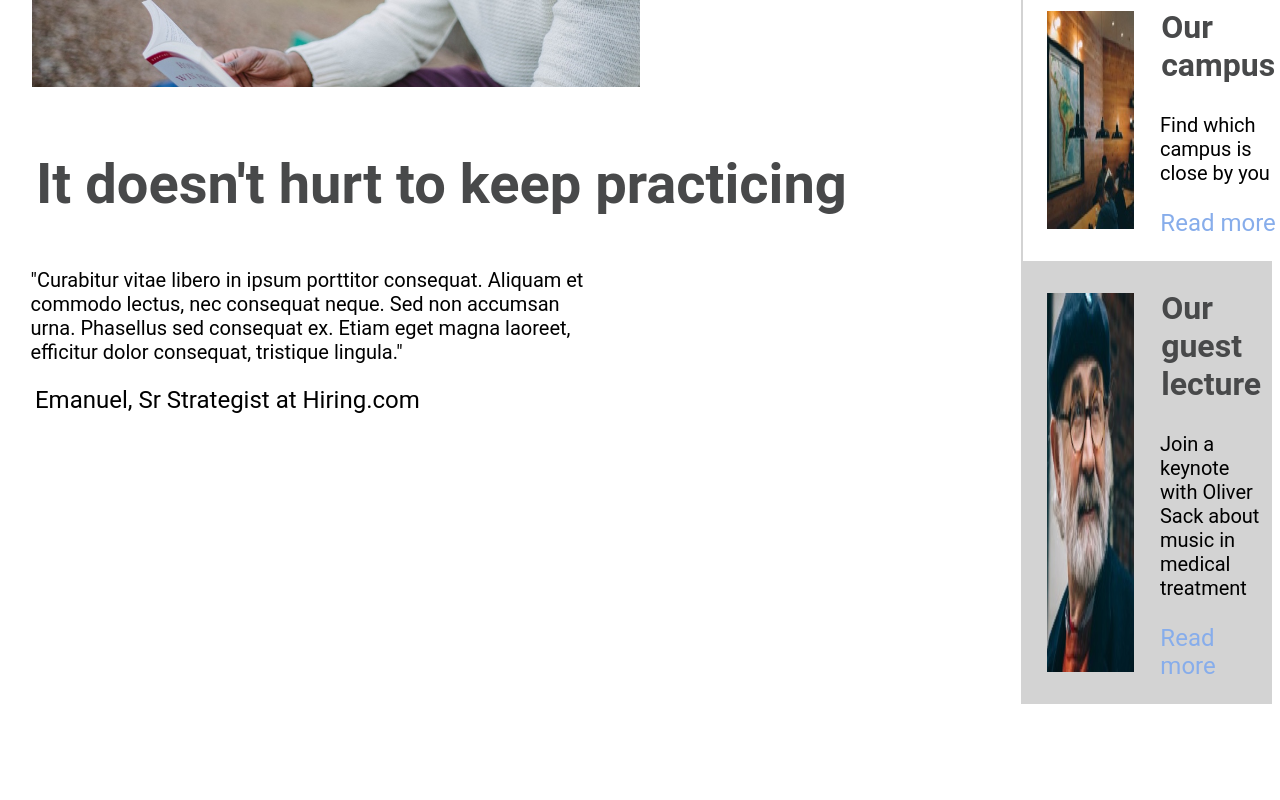
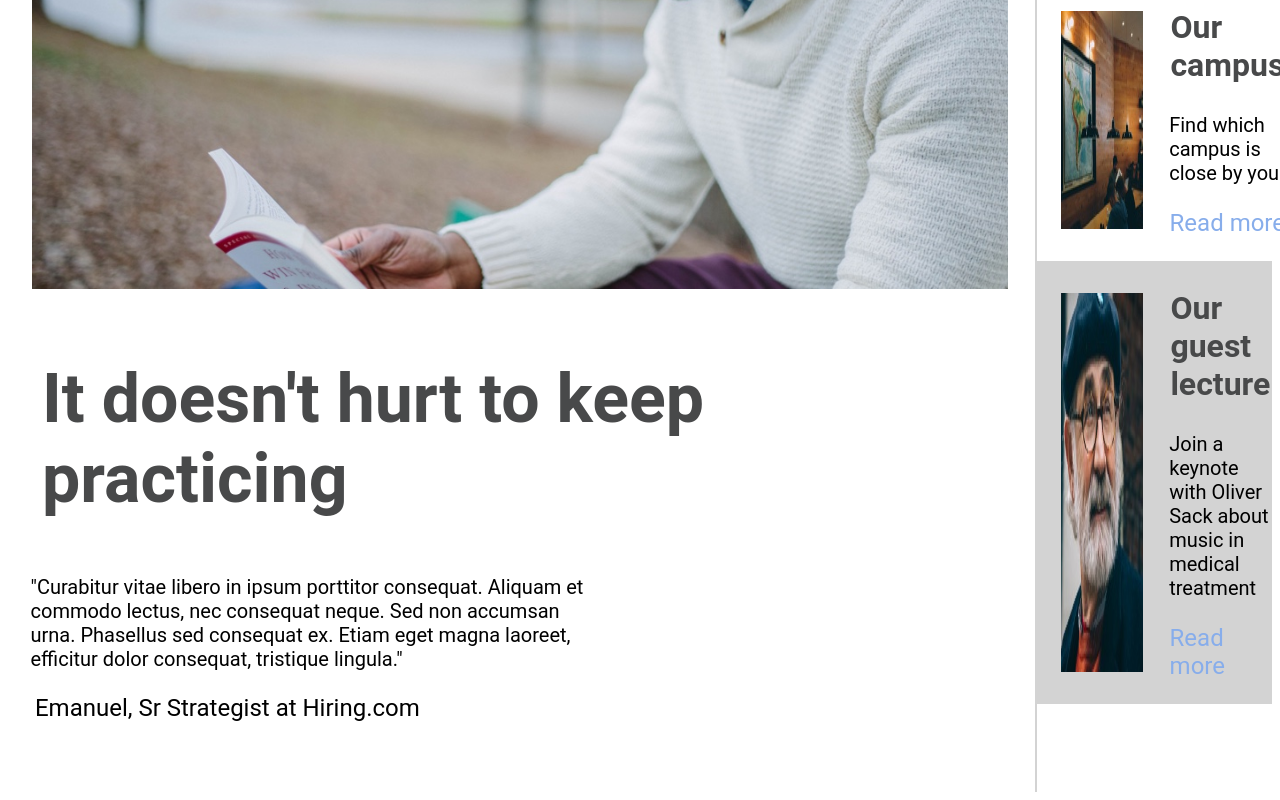
Before and after one commit to AramCodes/Colmar-Academy, a plain HTML site: page index.html in a window 1280 px wide. Shown: the part 1045-1845 px from the top of the page. Before the commit the page ends 1757 px from the top, so only its background shows below. Drawn offline with Linux system fonts and the light colour scheme.

Commit message:
second section gap closed

```diff
--- a/resources/style/styles.css
+++ b/resources/style/styles.css
@@ -86,18 +86,19 @@ header {
 
 .second-section {
     display: flex;
+
 }
 
 .second-section img {
     margin: 2em 1.5em;
-    width: 60%;
+    width: 95%;
 }
 
 .second-section h2{
     display: inline-flex;
     color: #48494A;
     margin: 0.5em;
-    font-size: 3.5rem;
+    font-size: 4.25rem;
     font-weight: bolder;
 }
 
@@ -111,10 +112,6 @@ header {
     margin-left: 1.123em;
     margin-bottom: 2em;
     font-size: 1.5rem;
-}
-
-div.first-row {
-    margin: 0;
 }
 
 .second-row {
@@ -157,4 +154,5 @@ div.first-row {
 
 .special {
     background-color: lightgray;
+    margin-bottom: 5.5rem;
 }
```
Also changed, not shown: index.html (+0 -2 lines).
